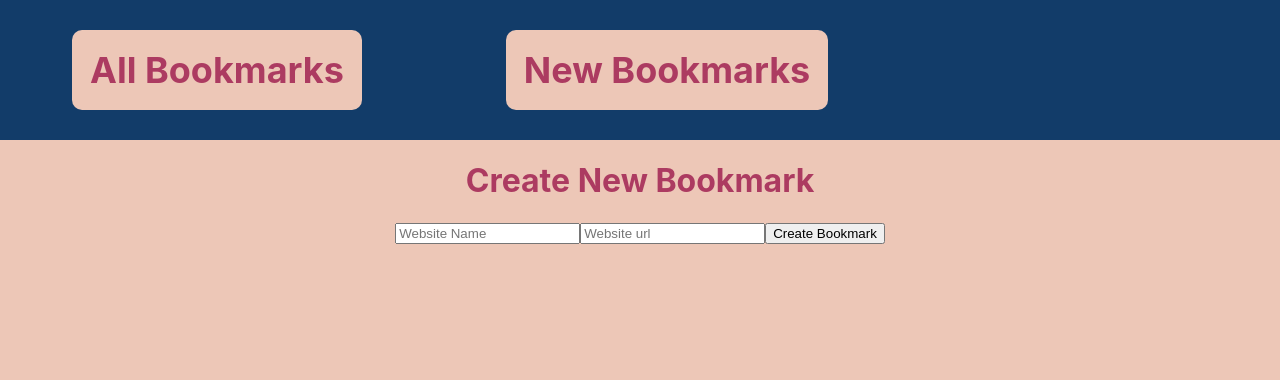
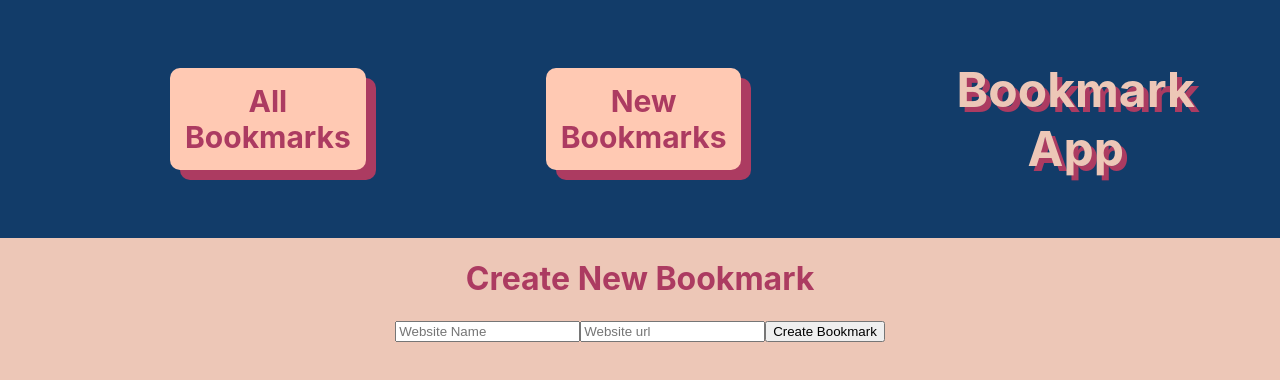
Before and after one commit to DonovanGallaway/bookmark-frontend, a React (Create React App) app: page /new in a window 1280 px wide. Shown: the top 380 px of the page. Built offline with nearby package versions, Linux system fonts and the light colour scheme.

Commit message:
added nav styling and styled index page

```diff
--- a/src/components/Header.js
+++ b/src/components/Header.js
@@ -4,12 +4,16 @@ const Header = (props) => {
   //returns a nav with links to all bookmarks and a form to make a new bookmark
   return <>
     <nav className="nav">
+      <div className='links'>
       <Link to="/">
         <div className="nav-content"><h2>All Bookmarks</h2></div>
       </Link>
       <Link to="/new">
         <div className="nav-content"><h2>New Bookmarks</h2></div>
       </Link>
+      </div>
+      <div className='title'><h1>Bookmark App</h1></div>
+
    </nav>
     </>
 }
--- a/src/pages/Index.js
+++ b/src/pages/Index.js
@@ -22,7 +22,7 @@ const Index = (props) => {
     //returns a div to hold all bookmarks
     return (
       <div className="all-bookmarks">
-        <h1>All Bookmarks</h1>
+        <h1 className='page-title'>All Bookmarks</h1>
 
         {/* maps over the state data (bookmarks) and returns the bookmark name and url */}
         {bookmarks.map((bookmark) => {
@@ -32,7 +32,7 @@ const Index = (props) => {
               <div className="bookmark-name">
                 <h2>{bookmark.title}</h2>
               </div>
-
+              <div className='bookmark-funcs'>
               {/* sets the bookmark link */}
               <div className="bookmark-link">
                 <a href={bookmark.url}>
@@ -63,6 +63,7 @@ const Index = (props) => {
                     }
                   }
                 />
+                </div>
               </div>
             </div>
           );
--- a/src/styles.scss
+++ b/src/styles.scss
@@ -1,4 +1,5 @@
 $maincolor: #EDC7B7;
+$altcolor: #ffc9b3;
 $headcolor: #AC3B61;
 $textcolor: #123C69;
 
@@ -36,23 +37,36 @@ h1 {
 
 .bookmark * {
     padding: .1em;
+    font-size: 36px;
 }
 
 nav {
     display: flex;
-    font-size: 24px;
-    background-color: $textcolor
+    font-size: 20px;
+    background-color: $textcolor;
+    justify-content: space-between;
+    padding: 1em;
+    align-items: center;
 }
 
-nav > * {
+nav > *{
     margin: 0 3em;
+}
+
+
+.links {
+    display: flex;
+    flex-direction: row;
+    justify-content: flex-start;
 }
 
 nav h2 {
     border-radius: 10px;
-    background-color:$maincolor;
+    background-color:$altcolor;
     color: $headcolor;
     padding: .5em;
+    box-shadow: 10px 10px;
+    margin: 0 3em;
 }
 
 a {
@@ -62,3 +76,17 @@ a {
 .delete-button {
     cursor: pointer;
 }
+
+.title *{
+    color: $maincolor;
+    text-shadow: 5px 5px $headcolor;
+    font-size: 48px;
+}
+
+.page-title {
+    border: 10px double $headcolor;
+    width: 50%;
+    margin: auto;
+    margin-top: 1em;
+    font-size: 48px;
+}
```
